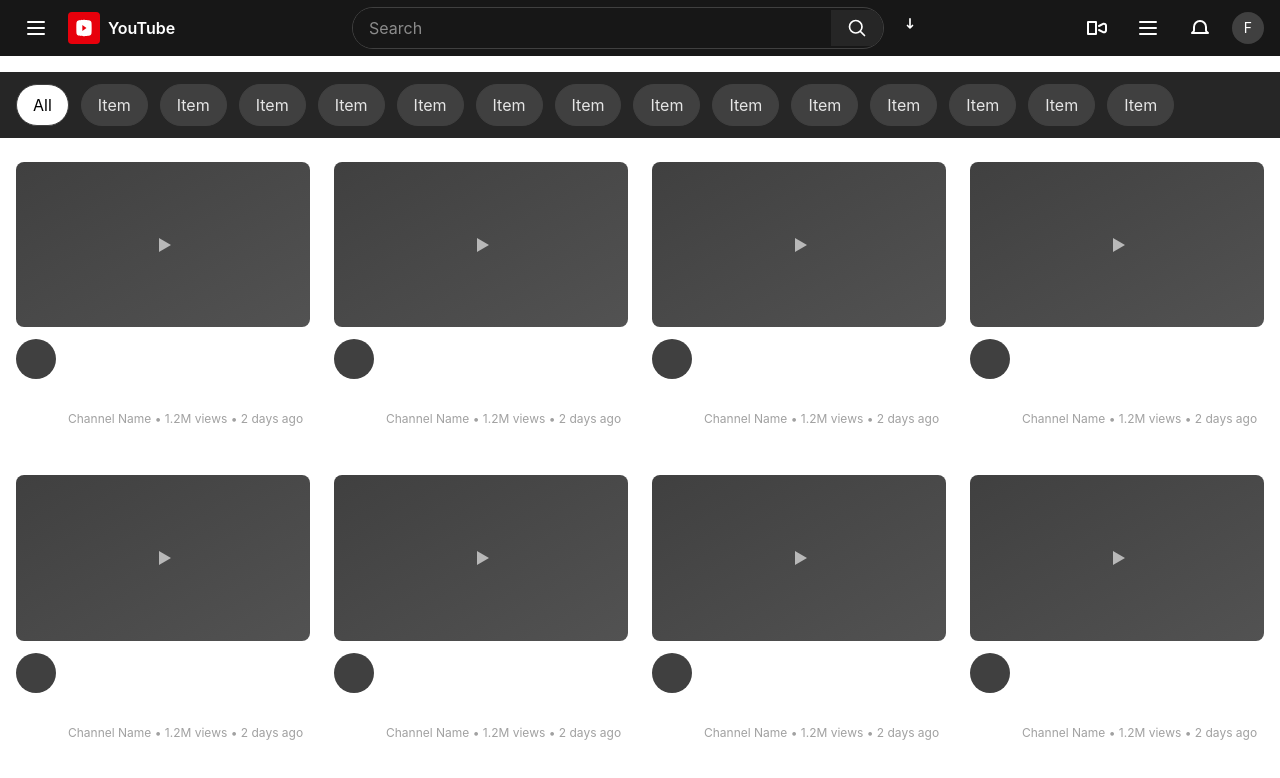
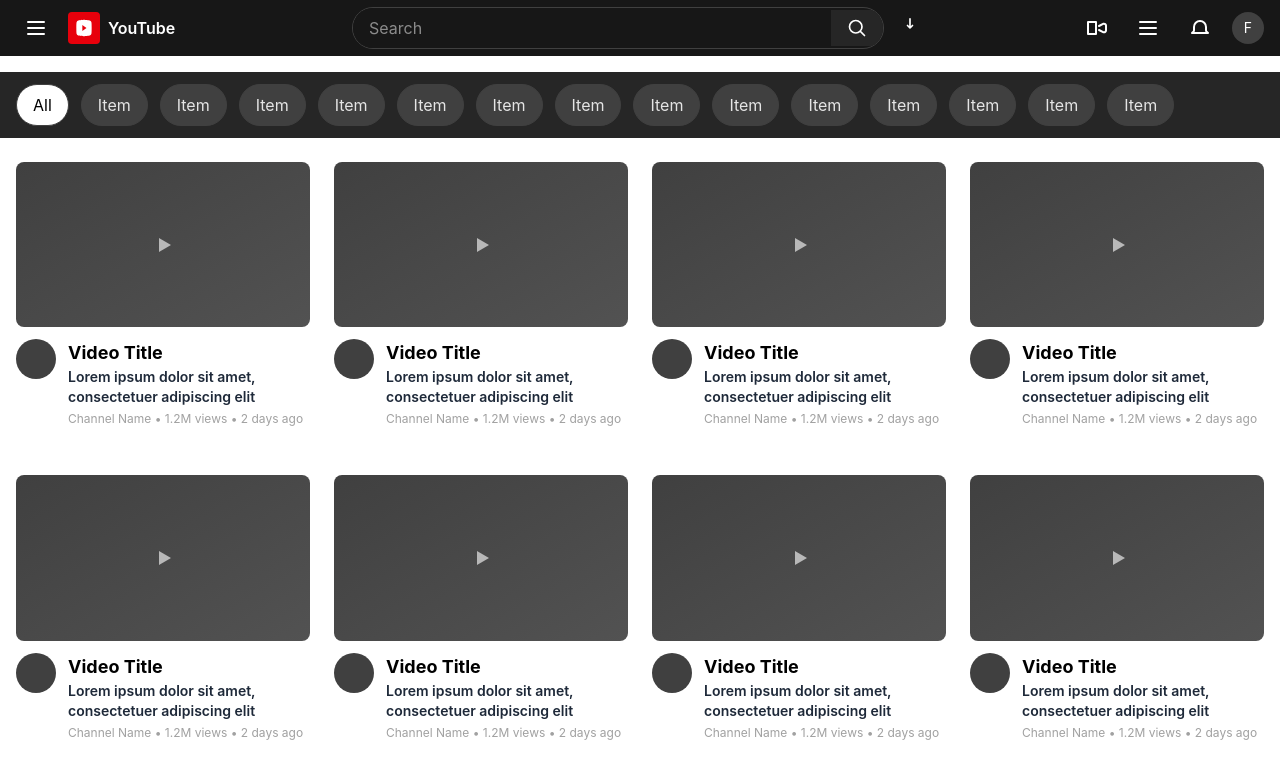
Before and after one commit to Faiz-Ghazali/Kelas-11, a React (Vite) app in the folder react.js/youtubeproject/: page / in a window 1280 px wide. Shown: the top 778 px of the page. Built offline with nearby package versions, Linux system fonts and the light colour scheme.

Commit message:
completed card

```diff
--- a/react.js/youtubeproject/src/components/CardList.jsx
+++ b/react.js/youtubeproject/src/components/CardList.jsx
@@ -17,8 +17,8 @@
                         <div className="flex items-start gap-3 mt-3">
                             <div className="h-10 w-10 rounded-full bg-neutral-700 shrink-0"></div>
                             <div className="flex-1">
-                                <h1 className="text-lg font-bold text-white">Video Title</h1>
-                                <h3 className="text-sm font-semibold text-white">Lorem ipsum dolor sit amet, consectetuer adipiscing elit</h3>
+                                <h1 className="text-lg font-bold text-black">Video Title</h1>
+                                <h3 className="text-sm font-semibold text-gray-800">Lorem ipsum dolor sit amet, consectetuer adipiscing elit</h3>
                                 <p className="text-xs text-neutral-400 mt-1">Channel Name • 1.2M views • 2 days ago</p>
                             </div>
                         </div>
```
